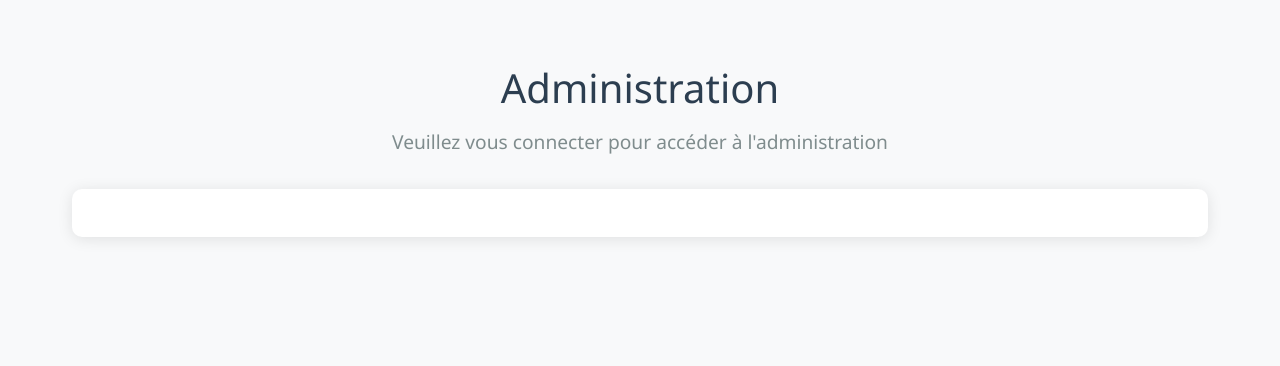
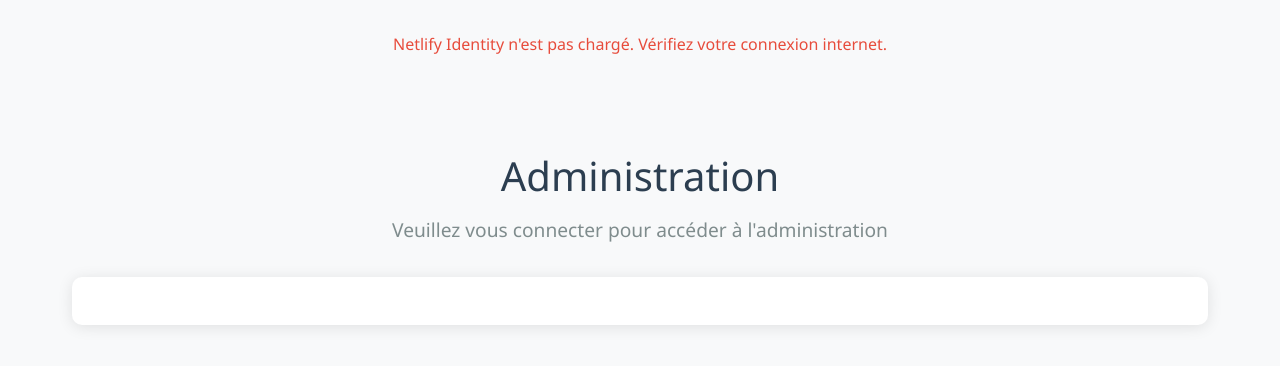
Before and after one commit to Natael21/blog-culinaire, a Jekyll site: the page admin/index.html, which Jekyll copies as it is, in a window 1280 px wide. Shown: the top 366 px of the page. Built offline with Jekyll 4.4.1, drawn with Linux system fonts in a browser that asks for light colours; a script that is not in the unit is left out; some of the changed lines change nothing that is shown.

Commit message:
admin login test

```diff
--- a/admin/index.html
+++ b/admin/index.html
@@ -97,6 +97,13 @@
             padding: 2rem;
             display: none;
         }
+        .error-message {
+            color: #e74c3c;
+            text-align: center;
+            padding: 1rem;
+            margin: 1rem 0;
+            display: none;
+        }
     </style>
 </head>
 <body>
@@ -105,6 +112,8 @@
             <span class="visually-hidden">Chargement...</span>
         </div>
     </div>
+
+    <div id="error-message" class="error-message"></div>
 
     <div id="login-container">
         <div class="admin-container">
@@ -159,41 +168,70 @@
 
     <script src="https://identity.netlify.com/v1/netlify-identity-widget.js"></script>
     <script>
-        document.addEventListener('DOMContentLoaded', function() {
+        function showError(message) {
+            const errorElement = document.getElementById('error-message');
+            errorElement.textContent = message;
+            errorElement.style.display = 'block';
+            console.error(message);
+        }
+
+        function hideError() {
+            const errorElement = document.getElementById('error-message');
+            errorElement.style.display = 'none';
+        }
+
+        function updateUI(user) {
             const loading = document.getElementById('loading');
             const loginContainer = document.getElementById('login-container');
             const adminContent = document.getElementById('admin-content');
 
-            loading.style.display = 'block';
+            loading.style.display = 'none';
+            hideError();
+
+            if (user) {
                 loginContainer.style.display = 'none';
-            adminContent.style.display = 'none';
-
-            if (window.netlifyIdentity) {
-                window.netlifyIdentity.on("init", user => {
-                    loading.style.display = 'none';
-                    if (!user) {
+                adminContent.style.display = 'block';
+                console.log('User logged in:', user);
+            } else {
                 loginContainer.style.display = 'block';
                 adminContent.style.display = 'none';
-                    } else {
-                        loginContainer.style.display = 'none';
-                        adminContent.style.display = 'block';
+                console.log('No user logged in');
             }
+        }
+
+        // Initialisation
+        document.addEventListener('DOMContentLoaded', function() {
+            console.log('DOM Content Loaded');
+            const loading = document.getElementById('loading');
+            loading.style.display = 'block';
+
+            // Vérifier si Netlify Identity est chargé
+            if (!window.netlifyIdentity) {
+                showError('Netlify Identity n\'est pas chargé. Vérifiez votre connexion internet.');
+                loading.style.display = 'none';
+                return;
+            }
+
+            // Configurer les événements Netlify Identity
+            window.netlifyIdentity.on("init", user => {
+                console.log('Netlify Identity initialized');
+                updateUI(user);
             });
 
-                window.netlifyIdentity.on("login", () => {
-                    loginContainer.style.display = 'none';
-                    adminContent.style.display = 'block';
+            window.netlifyIdentity.on("login", user => {
+                console.log('User logged in');
+                updateUI(user);
             });
 
             window.netlifyIdentity.on("logout", () => {
-                    loginContainer.style.display = 'block';
-                    adminContent.style.display = 'none';
+                console.log('User logged out');
+                updateUI(null);
             });
-            } else {
-                loading.style.display = 'none';
-                loginContainer.style.display = 'block';
-                console.error('Netlify Identity not loaded');
-            }
+
+            window.netlifyIdentity.on("error", err => {
+                console.error('Netlify Identity error:', err);
+                showError('Une erreur est survenue lors de l\'authentification.');
+            });
         });
     </script>
 </body>
```
Lines whose indentation alone changed are shown as unchanged.
